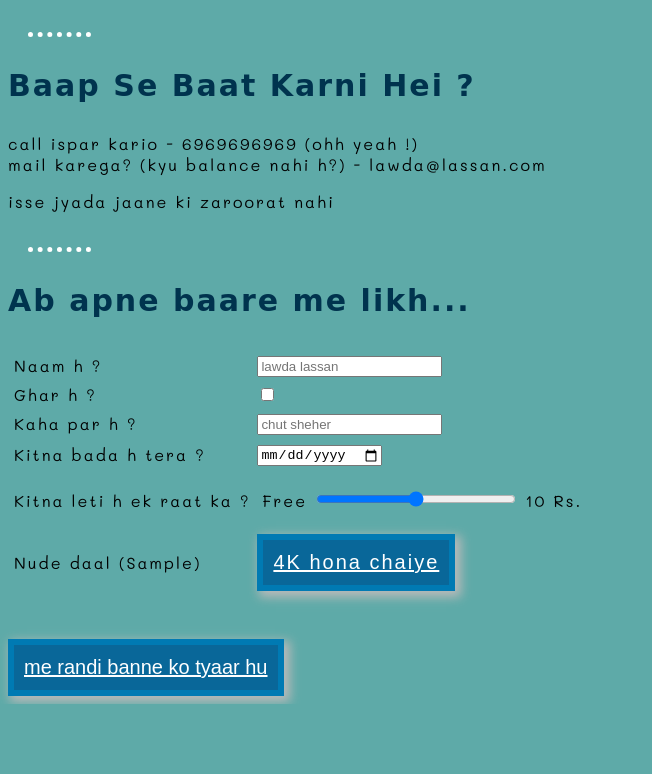
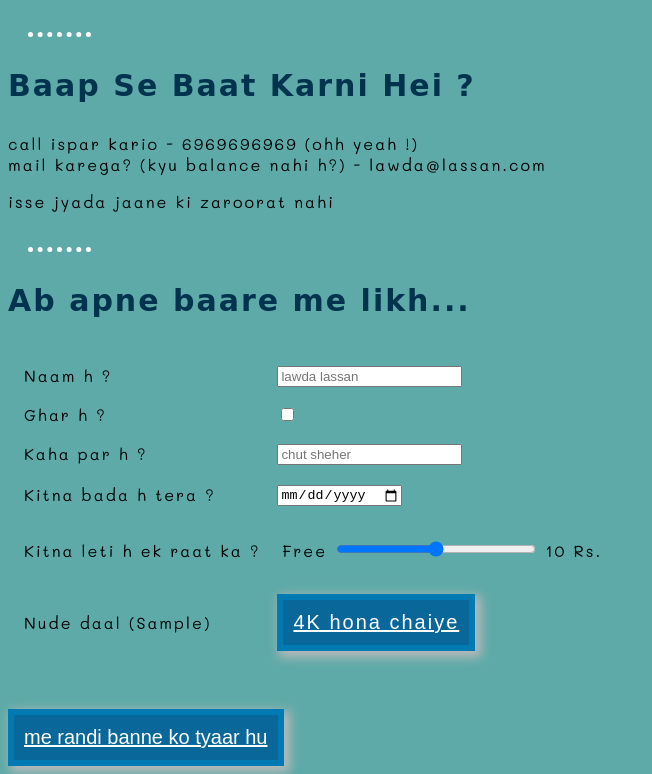
Before and after one commit to im-Abhishek-Agarwal/streamline-work, a plain HTML site: page index.html in a window 1280 px wide. Shown: the part 1002-1776 px from the top of the page, without its empty margins (0-652 px from the left). Before the commit the page ends 1706 px from the top, so only its background shows below. Drawn offline with Linux system fonts and the light colour scheme; a web font is replaced by a local one.

Commit message:
Add files via upload

```diff
--- a/css/styles.css
+++ b/css/styles.css
@@ -1,6 +1,7 @@
 body{
   font-family: 'Mali', cursive;
   letter-spacing: 2px;
+  font-size: 16px;
 }
 hr{
   border:none;
--- a/index.html
+++ b/index.html
@@ -99,7 +99,7 @@
   <br>
   <h3>Ab apne baare me likh...</h3>
   <form class="" action="mailto:lawda@lassan.com" method="post" enctype="text/plain">
-    <table cellspacing="5">
+    <table cellspacing="15">
       <tr>
         <td>
           <label>Naam h ? </label>
```
